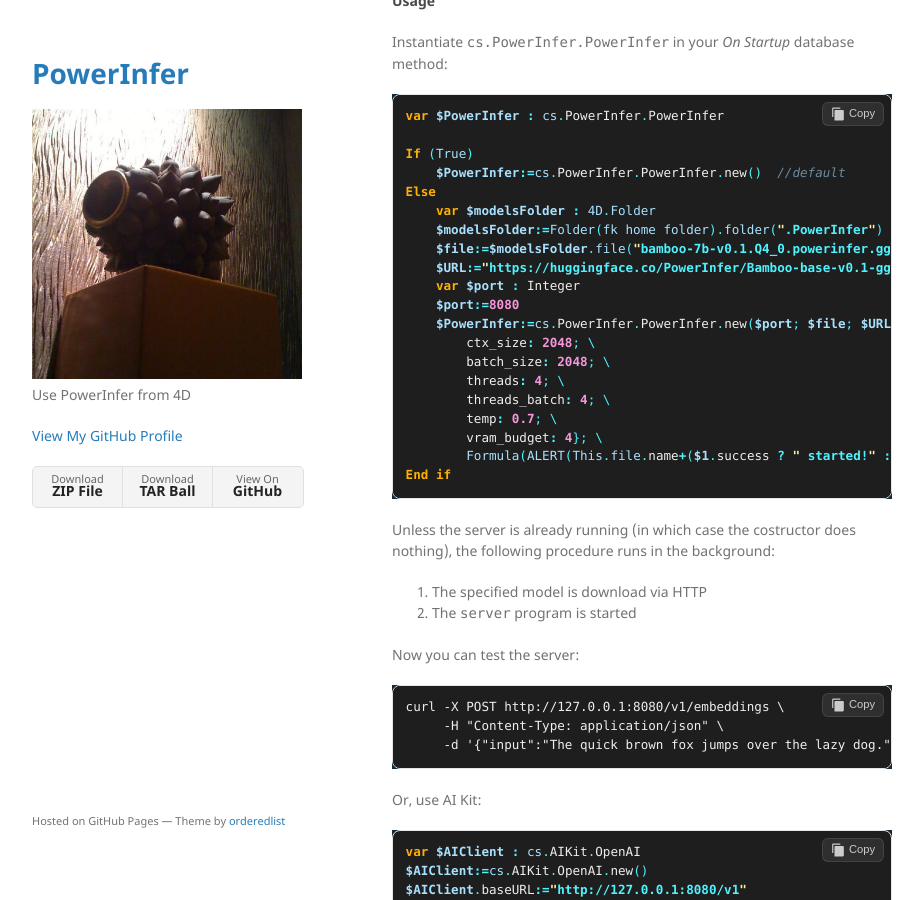
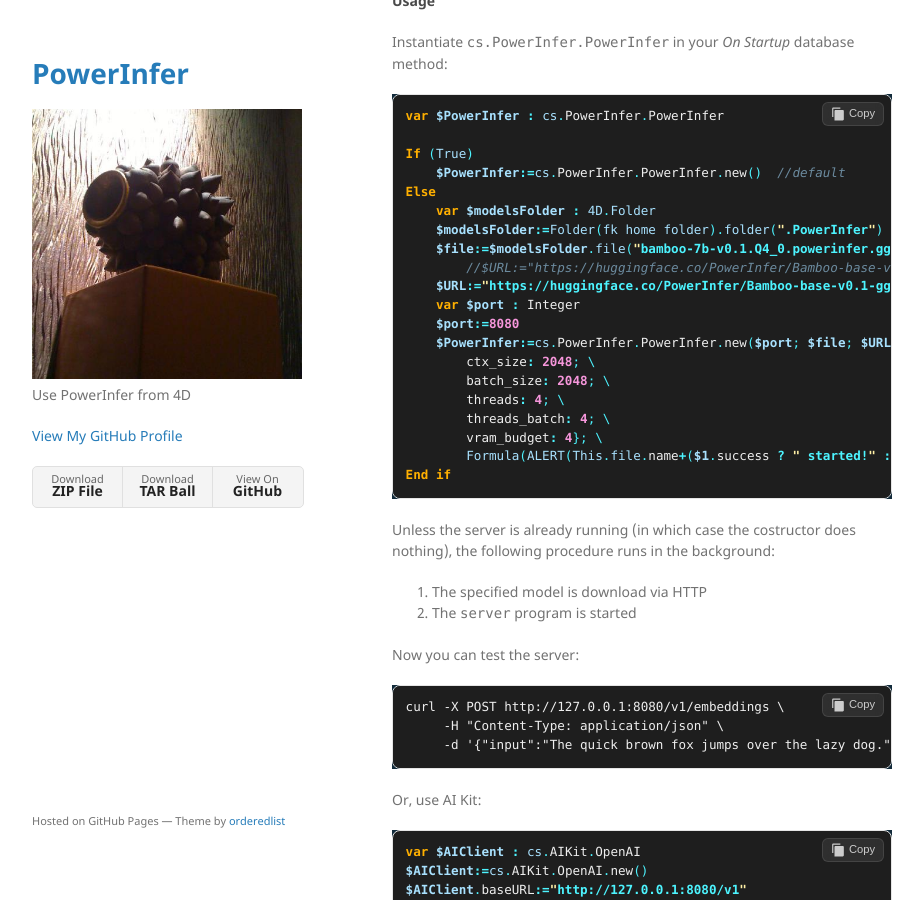
Before and after one commit to miyako/PowerInfer, a Jekyll site: the page built from index.md, in a window 1280 px wide and 900 px high, scrolled down 331 px. Shown: the whole window, without its empty margins (178-1101 px from the left). Built offline with Jekyll 4.4.1, drawn with Linux system fonts in a browser that asks for light colours.

Commit message:
Update index.md

```diff
--- a/index.md
+++ b/index.md
@@ -26,7 +26,8 @@ Else
     var $modelsFolder : 4D.Folder
     $modelsFolder:=Folder(fk home folder).folder(".PowerInfer")
     $file:=$modelsFolder.file("bamboo-7b-v0.1.Q4_0.powerinfer.gguf")
-    $URL:="https://huggingface.co/PowerInfer/Bamboo-base-v0.1-gguf/resolve/main/bamboo-7b-v0.1.Q4_0.powerinfer.gguf"
+        //$URL:="https://huggingface.co/PowerInfer/Bamboo-base-v0.1-gguf/resolve/main/bamboo-7b-v0.1.Q4_0.powerinfer.gguf?download=true"
+    $URL:="https://huggingface.co/PowerInfer/Bamboo-base-v0.1-gguf/resolve/main/bamboo-7b-v0.1.powerinfer.gguf"
     var $port : Integer
     $port:=8080
     $PowerInfer:=cs.PowerInfer.PowerInfer.new($port; $file; $URL; {\
@@ -34,7 +35,6 @@ Else
         batch_size: 2048; \
         threads: 4; \
         threads_batch: 4; \
-        temp: 0.7; \
         vram_budget: 4}; \
         Formula(ALERT(This.file.name+($1.success ? " started!" : " did not start..."))))
 End if
```
